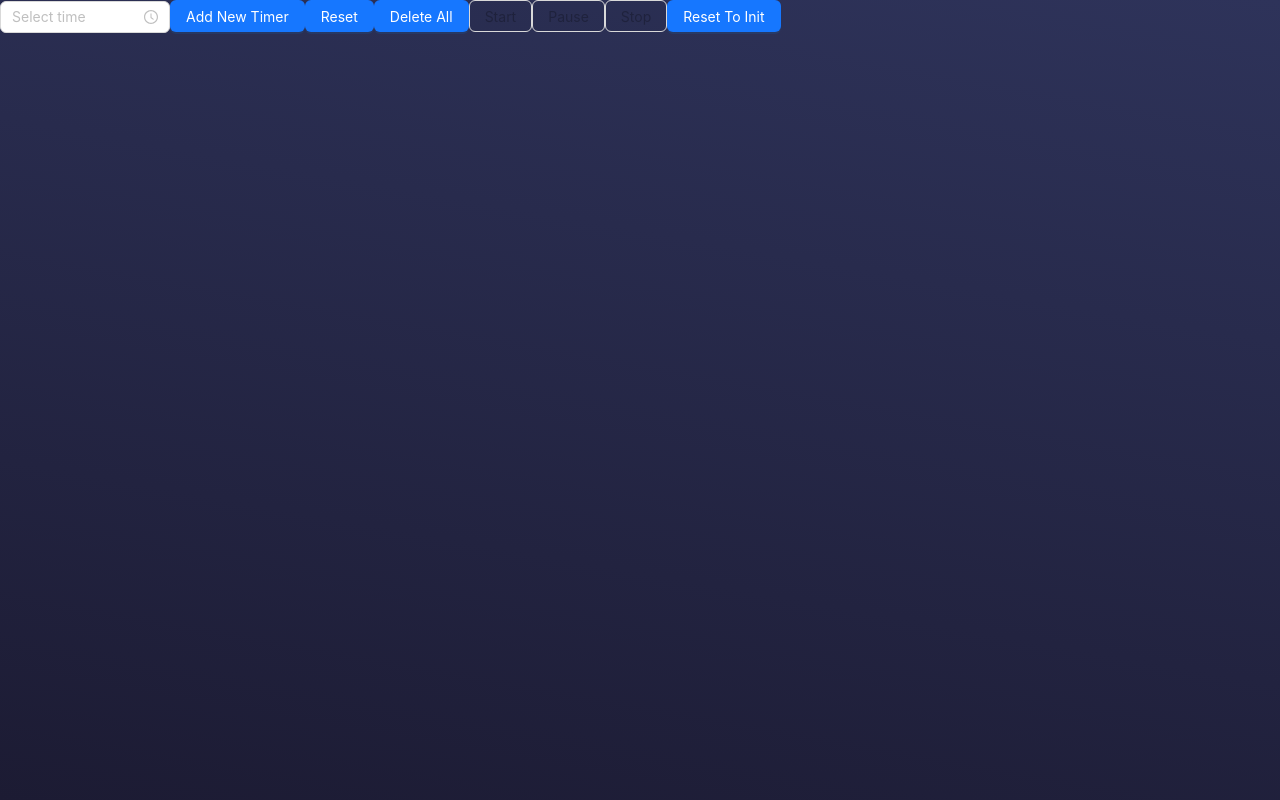
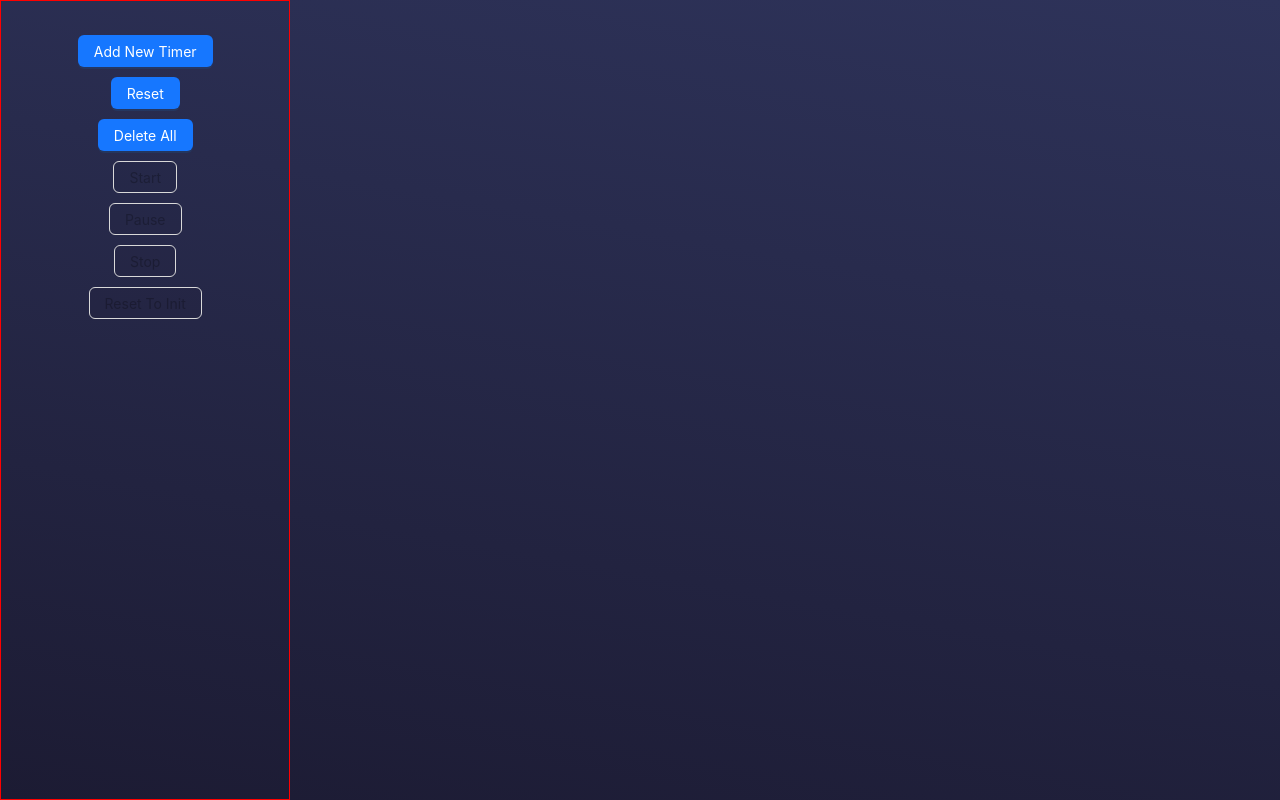
Before and after one commit to RomanDrevo/timers-app, a React (Create React App) app: page / in a window 1280 px wide. Built offline with nearby package versions, Linux system fonts and the light colour scheme.

Commit message:
fix handleResetToInit logic

```diff
--- a/src/App.css
+++ b/src/App.css
@@ -1,8 +1,35 @@
 .App {
   background: linear-gradient(190deg, #2E335A, #1C1B33);
   height: 100vh;
+  display: flex;
 }
 
-.add-timer{
+.timer-controls{
+  padding: 24px;
+  flex: 1;
+  border: 1px solid red;
+}
+.timer-control{
+  margin-top: 10px;
+}
+.timer-controls_manage{
   display: flex;
+  flex-direction: column;
+  align-items: center;
 }
+
+.timers-container{
+  padding: 14px;
+  flex: 4;
+  display: flex;
+  justify-content: space-around;
+  align-items: baseline;
+}
+.timer-wrapper{
+  border: 1px solid #a5a8be;
+  border-radius: 8px;
+  display: flex;
+  flex-direction: column;
+  align-items: center;
+  padding: 24px;
+}
--- a/src/App.js
+++ b/src/App.js
@@ -11,21 +11,20 @@ import {
     updateTimer
 } from "./store/timerSlice";
 import './timer.css'
-import { TimePicker, Button } from 'antd';
-
+import {TimePicker, Button, Modal} from 'antd';
 
 
 const format = 'mm:ss';
 
 
-const Timer = ({ id, initialTime, isAnyTimerRunning }) => {
+const Timer = ({id, initialTime, isAnyTimerRunning}) => {
     const dispatch = useDispatch();
     const timer = useSelector(state => state.timer.timers.find(t => t.id === id));
-    const { currentTime, isRunning, isPaused } = timer;
+    const {currentTime, isRunning, isPaused} = timer;
 
     const handleUpdateTimer = (time) => {
         const newInitialTime = time.$m * 60 + time.$s;
-        dispatch(updateTimer({ id, newInitialTime }));
+        dispatch(updateTimer({id, newInitialTime}));
     };
 
     useEffect(() => {
@@ -33,7 +32,7 @@ const Timer = ({ id, initialTime, isAnyTimerRunning }) => {
 
         if (isRunning && !isPaused) {
             intervalId = setInterval(() => {
-                dispatch(tickTimer({ id }));
+                dispatch(tickTimer({id}));
             }, 1000);
         }
 
@@ -46,7 +45,6 @@ const Timer = ({ id, initialTime, isAnyTimerRunning }) => {
     const circumference = 2 * Math.PI * radius;
     const offset = ((initialTime - currentTime) / initialTime) * circumference;
 
-    // Format timeLeft as MM:SS
     const formatTime = (time) => {
         const minutes = Math.floor(time / 60);
         const seconds = time % 60;
@@ -54,11 +52,25 @@ const Timer = ({ id, initialTime, isAnyTimerRunning }) => {
     };
 
 
-
     const timeLeft = formatTime(timer.initialTime - timer.currentTime);
 
+
+    const [isModalOpen, setIsModalOpen] = useState(false);
+
+    const showModal = () => {
+        setIsModalOpen(true);
+    };
+
+    const handleOk = () => {
+        setIsModalOpen(false);
+    };
+
+    const handleCancel = () => {
+        setIsModalOpen(false);
+    };
+
     return (
-        <div>
+        <div className='timer-wrapper'>
             <div className="timer">
                 <svg width="80" height="80" className="timer-svg">
                     <circle
@@ -77,17 +89,22 @@ const Timer = ({ id, initialTime, isAnyTimerRunning }) => {
                 </div>
             </div>
 
-            <div className='update-timer'>
-                <TimePicker disabled={isAnyTimerRunning} onChange={handleUpdateTimer} format={format} showNow={false} />
-            </div>
+            <Button disabled={isAnyTimerRunning} type='primary' onClick={showModal}>Update timer</Button>
+
+
+            <Modal title="Update timer" open={isModalOpen} onOk={handleOk} onCancel={handleCancel}>
+                <TimePicker
+                    onChange={handleUpdateTimer}
+                    format={format}
+                    showNow={false}
+                />
+
+            </Modal>
+
         </div>
 
     );
 };
-
-
-
-
 
 
 const TimerControls = ({
@@ -105,9 +122,59 @@ const TimerControls = ({
                            onTimeChange,
                            timePickerValue
                        }) => {
+
+    const [isModalOpen, setIsModalOpen] = useState(false);
+
+    const showModal = () => {
+        setIsModalOpen(true);
+    };
+
+    const handleOk = () => {
+        setIsModalOpen(false);
+        onAdd()
+    };
+
+    const handleCancel = () => {
+        setIsModalOpen(false);
+    };
+
+
     return (
         <div className='timer-controls'>
 
+            <div className='timer-controls_manage'>
+                <Button className='timer-control' type='primary' disabled={isAnyTimerRunning} onClick={showModal}>Add
+                    New Timer</Button>
+
+                <Button className='timer-control' type='primary' onClick={onReset}
+                        disabled={isAnyTimerRunning}>Reset</Button>
+                <Button className='timer-control' type='primary' onClick={onDeleteAll} disabled={isAnyTimerRunning}>Delete
+                    All</Button>
+                <Button className='timer-control' type='primary' onClick={onStart}
+                        disabled={isAnyTimerRunning || areAllTimersOver}>Start</Button>
+
+                {areTimersPaused ? (
+                    <Button className='timer-control' type='primary' disabled={!isAnyTimerRunning}
+                            onClick={onResume}>Resume</Button>
+                ) : (
+                    <Button className='timer-control' type='primary' onClick={onPause}
+                            disabled={areAllTimersOver || !isAnyTimerRunning}>Pause</Button>
+                )}
+
+                <Button className='timer-control' type='primary' onClick={onStop}
+                        disabled={areAllTimersOver || !isAnyTimerRunning}>Stop</Button>
+                <Button
+                    className='timer-control'
+                    type='primary'
+                    disabled={!isAnyTimerRunning}
+                    onClick={onResetToInit}
+                >
+                    Reset To Init
+                </Button>
+            </div>
+
+
+            <Modal title="Create new timer" open={isModalOpen} onOk={handleOk} onCancel={handleCancel}>
                 <TimePicker
                     value={timePickerValue}
                     onChange={onTimeChange}
@@ -116,20 +183,8 @@ const TimerControls = ({
                     rootClassName='add-timer-input'
                     disabled={isAnyTimerRunning}
                 />
+            </Modal>
 
-            <Button type='primary' disabled={isAnyTimerRunning} onClick={onAdd}>Add New Timer</Button>
-            <Button type='primary' onClick={onReset} disabled={isAnyTimerRunning}>Reset</Button>
-            <Button type='primary' onClick={onDeleteAll} disabled={isAnyTimerRunning}>Delete All</Button>
-            <Button type='primary' onClick={onStart} disabled={isAnyTimerRunning || areAllTimersOver}>Start</Button>
-
-            {areTimersPaused ? (
-                <Button type='primary' onClick={onResume}>Resume</Button>
-            ) : (
-                <Button type='primary' onClick={onPause} disabled={areAllTimersOver}>Pause</Button>
-            )}
-
-            <Button type='primary' onClick={onStop} disabled={areAllTimersOver}>Stop</Button>
-            <Button type='primary' onClick={onResetToInit}>Reset To Init</Button>
         </div>
     );
 };
@@ -142,6 +197,10 @@ function App() {
     const timers = useSelector((state) => state.timer.timers);
 
 
+    const [timerTimeouts, setTimerTimeouts] = useState({});
+
+    console.log('--timerTimeouts: ', timerTimeouts);
+
     const [timePickerValue, setTimePickerValue] = useState(null);
 
     const handleAddTimer = () => {
@@ -153,9 +212,6 @@ function App() {
     };
 
 
-
-
-
     const [initialTimeInput, setInitialTimeInput] = useState('');
 
 
@@ -164,18 +220,29 @@ function App() {
     };
 
 
-
     const onStart = () => {
         const maxTime = Math.max(...timers.map(timer => timer.initialTime));
+        const newTimerTimeouts = {};
 
         timers.forEach(timer => {
-      const delay = (maxTime - timer.initialTime) * 1000; // convert to milliseconds
+            const delay = (maxTime - timer.initialTime) * 1000;
 
-      setTimeout(() => {
-        dispatch(startTimer({ id: timer.id }));
+            const timeoutId = setTimeout(() => {
+                dispatch(startTimer({id: timer.id}));
             }, delay);
+
+            newTimerTimeouts[timer.id] = timeoutId;
         });
+
+        setTimerTimeouts(newTimerTimeouts);
     };
+
+    useEffect(() => {
+        return () => {
+            // Clear all timeouts when the component unmounts
+            Object.values(timerTimeouts).forEach(clearTimeout);
+        };
+    }, [timerTimeouts]);
 
 
     const handleStart = () => {
@@ -207,21 +274,32 @@ function App() {
     };
 
     const handleResetToInit = () => {
+        // Clear existing timeouts
+        Object.values(timerTimeouts).forEach(clearTimeout);
+
+        // Reset timers
         dispatch(resetToInitTimers());
+
+        const newTimerTimeouts = {};
+        const maxTime = Math.max(...timers.map(timer => timer.initialTime));
+
+        timers.forEach(timer => {
+            const delay = (maxTime - timer.initialTime) * 1000; // Delay in milliseconds
+
+            const timeoutId = setTimeout(() => {
+                dispatch(startTimer({id: timer.id}));
+            }, delay);
+
+            newTimerTimeouts[timer.id] = timeoutId;
+        });
+
+        setTimerTimeouts(newTimerTimeouts);
     };
 
 
     return (
         <div className="App">
-          <div className='add-timer'>
 
-              {/*<TimePicker*/}
-              {/*    value={timePickerValue}*/}
-              {/*    onChange={setTimePickerValue}*/}
-              {/*    format={format}*/}
-              {/*    showNow={false}*/}
-              {/*    rootClassName='add-timer-input'*/}
-              {/*/>*/}
 
             <TimerControls
                 onAdd={() => handleAddTimer(initialTimeInput)}
@@ -238,14 +316,16 @@ function App() {
                 onTimeChange={setTimePickerValue}
                 timePickerValue={timePickerValue}
             />
-          </div>
 
 
             <div className="timers-container">
                 {timers.map(timer => (
-              <Timer isAnyTimerRunning={isAnyTimerRunning} key={timer.id} id={timer.id} initialTime={timer.initialTime} currentTime={timer.currentTime} />
+                    <Timer isAnyTimerRunning={isAnyTimerRunning} key={timer.id} id={timer.id}
+                           initialTime={timer.initialTime} currentTime={timer.currentTime}/>
                 ))}
             </div>
+
+
         </div>
     );
 }
--- a/src/store/timerSlice.js
+++ b/src/store/timerSlice.js
@@ -19,9 +19,23 @@ const timersSlice = createSlice({
             });
             saveTimersToLocalStorage(state.timers);
         },
+        // startTimer: (state, action) => {
+        //     const timer = state.timers.find(timer => timer.id === action.payload.id);
+        //     if (timer) {
+        //         timer.isRunning = true;
+        //         timer.isPaused = false;
+        //     }
+        // },
+        resetToInitTimers: (state) => {
+            state.timers.forEach(timer => {
+                timer.currentTime = 0;
+                timer.isRunning = false;
+                timer.isPaused = false;
+            });
+        },
         startTimer: (state, action) => {
             const timer = state.timers.find(timer => timer.id === action.payload.id);
-            if (timer && timer.initialTime > 0) {
+            if (timer) {
                 timer.isRunning = true;
             }
         },
@@ -72,14 +86,13 @@ const timersSlice = createSlice({
                 timer.currentTime = 0
             });
         },
-        resetToInitTimers: (state) => {
-            state.timers.forEach(timer => {
-                timer.currentTime = 0;
-                timer.isRunning = true;
-            });
-
-            // state.isPaused = false;
-        },
+        // resetToInitTimers: (state) => {
+        //     state.timers.forEach(timer => {
+        //         timer.currentTime = 0;
+        //         timer.isRunning = false;
+        //     });
+        //     saveTimersToLocalStorage(state.timers);
+        // },
     },
 });
 
--- a/src/timer.css
+++ b/src/timer.css
@@ -3,12 +3,12 @@
     display: flex;
     justify-content: center;
     align-items: center;
-    width: 80px;
-    height: 80px;
+    width: 120px;
+    height: 120px;
 }
 
 .timer-svg {
-    transform: rotate(-90deg); /* Rotate the circle to start progress from the top */
+    transform: rotate(-90deg);
     position: absolute;
 }
 
```
Lines whose indentation alone changed are shown as unchanged.
